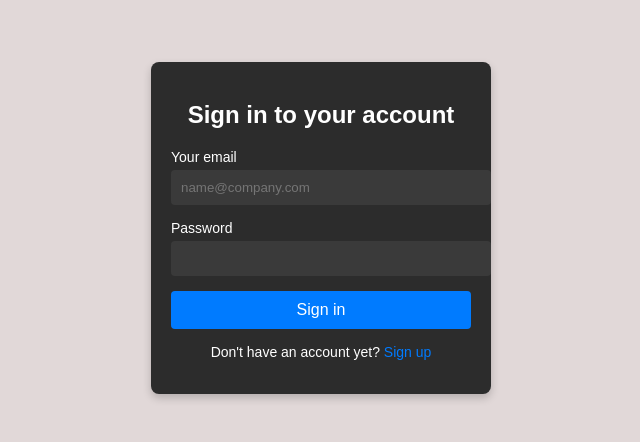
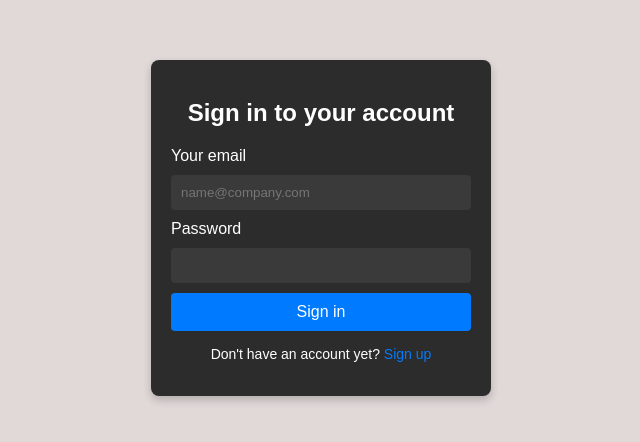
Before and after one commit to Sss0o1101/database-study, a plain HTML site: page index.html in a window 1280 px wide. Shown: the part 172-614 px from the top of the page, 319-959 px from the left. Drawn offline with Linux system fonts and the light colour scheme.

Commit message:
new text

```diff
--- a/index.html
+++ b/index.html
@@ -4,12 +4,12 @@
     <meta charset="UTF-8">
     <meta name="viewport" content="width=device-width, initial-scale=1.0">
     <title>Login Form</title>
-    <link rel="stylesheet" href="./style.css">
+    <link rel="stylesheet" href="style.css">
 </head>
 <body>
     <div class="login-container">
         <h2>Sign in to your account</h2>
-        <form>
+        <form id="loginForm">
             <label for="email">Your email</label>
             <input type="email" id="email" name="email" placeholder="name@company.com" required>
 
@@ -20,5 +20,6 @@
         </form>
         <p>Don't have an account yet? <a href="#">Sign up</a></p>
     </div>
+    <script src="script.js"></script>
 </body>
 </html>
--- a/style.css
+++ b/style.css
@@ -24,17 +24,25 @@ body {
     margin-bottom: 20px;
 }
 
+.login-container label,
+.login-container input,
+.login-container button {
+    display: block;
+    width: 100%;
+    margin-bottom: 10px;
+}
+
 .login-container label {
-    display: block;
-    text-align: left;
-    margin-bottom: 5px;
-    font-size: 14px;
+    text-align: left; /* ラベルのテキストを左揃えにする */
+}
+
+.login-container input,
+.login-container button {
+    padding: 10px;
+    box-sizing: border-box;
 }
 
 .login-container input {
-    width: 100%;
-    padding: 10px;
-    margin-bottom: 15px;
     border: none;
     border-radius: 4px;
     background-color: #3a3a3a;
@@ -42,8 +50,6 @@ body {
 }
 
 .login-container button {
-    width: 100%;
-    padding: 10px;
     border: none;
     border-radius: 4px;
     background-color: #007bff;
```
